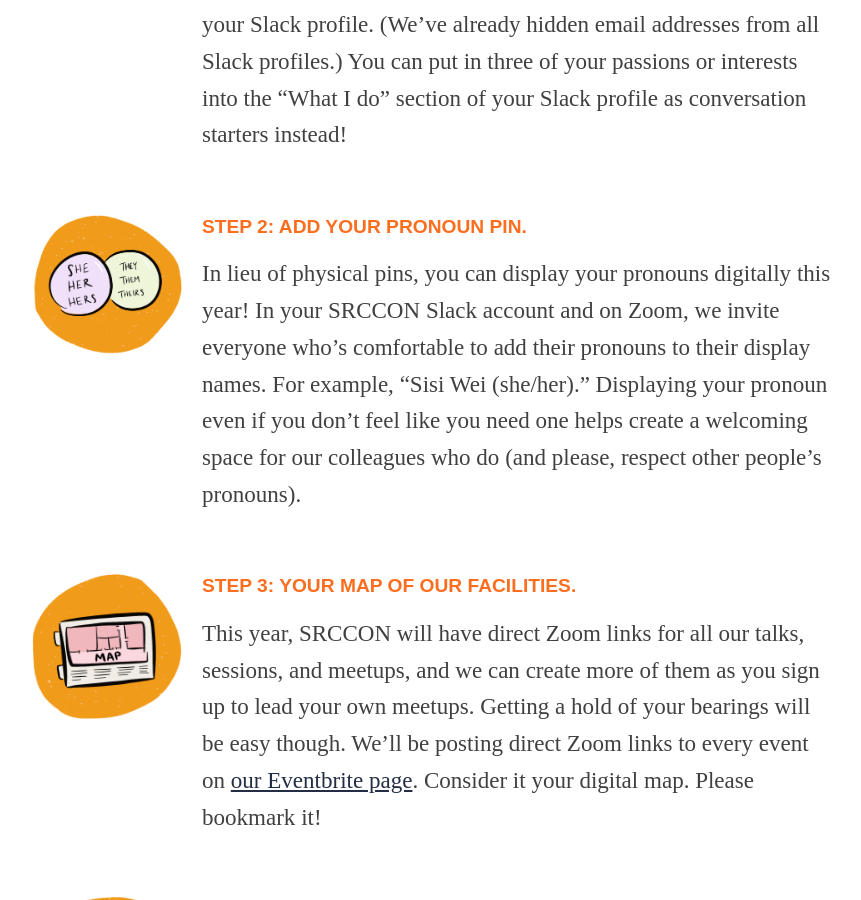
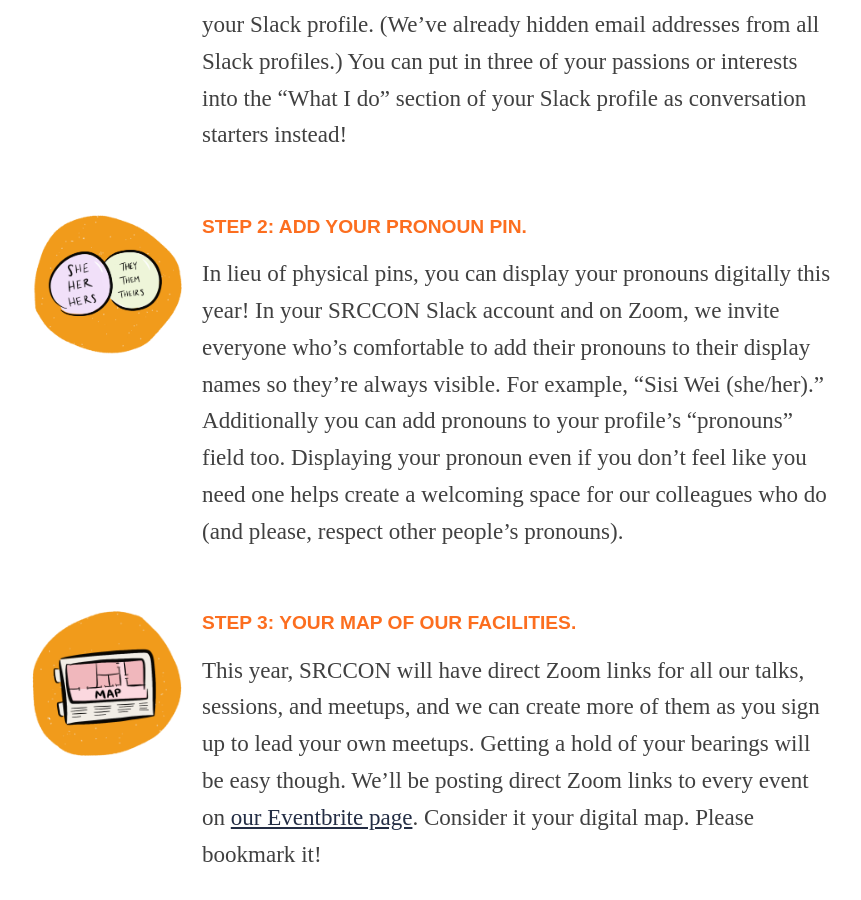
Before and after one commit to OpenNews/srccon-2021, a Jekyll site: the page built from participant-prep.md, in a window 1280 px wide and 900 px high, scrolled down 2744 px. Shown: the whole window, without its empty margins (208-1069 px from the left). Built offline with Jekyll 4.4.1, drawn with Linux system fonts in a browser that asks for light colours; some web fonts are replaced.

Commit message:
pronoun field tweak

```diff
--- a/participant-prep.md
+++ b/participant-prep.md
@@ -62,7 +62,7 @@ Starting Tuesday, you can sign-up for our conference Slack. We’ll post this li
 <div class="icon"><img src="/media/img/pronouns.png"></div>
 <div class="markdown" markdown="1">
 #### Step 2: Add your pronoun pin.
-In lieu of physical pins, you can display your pronouns digitally this year! In your SRCCON Slack account and on Zoom, we invite everyone who’s comfortable to add their pronouns to their display names. For example, “Sisi Wei (she/her).” Displaying your pronoun even if you don’t feel like you need one helps create a welcoming space for our colleagues who do (and please, respect other people’s pronouns).
+In lieu of physical pins, you can display your pronouns digitally this year! In your SRCCON Slack account and on Zoom, we invite everyone who’s comfortable to add their pronouns to their display names so they’re always visible. For example, “Sisi Wei (she/her).” Additionally you can add pronouns to your profile’s “pronouns” field too. Displaying your pronoun even if you don’t feel like you need one helps create a welcoming space for our colleagues who do (and please, respect other people’s pronouns).
 </div>
 </div>
 
```
